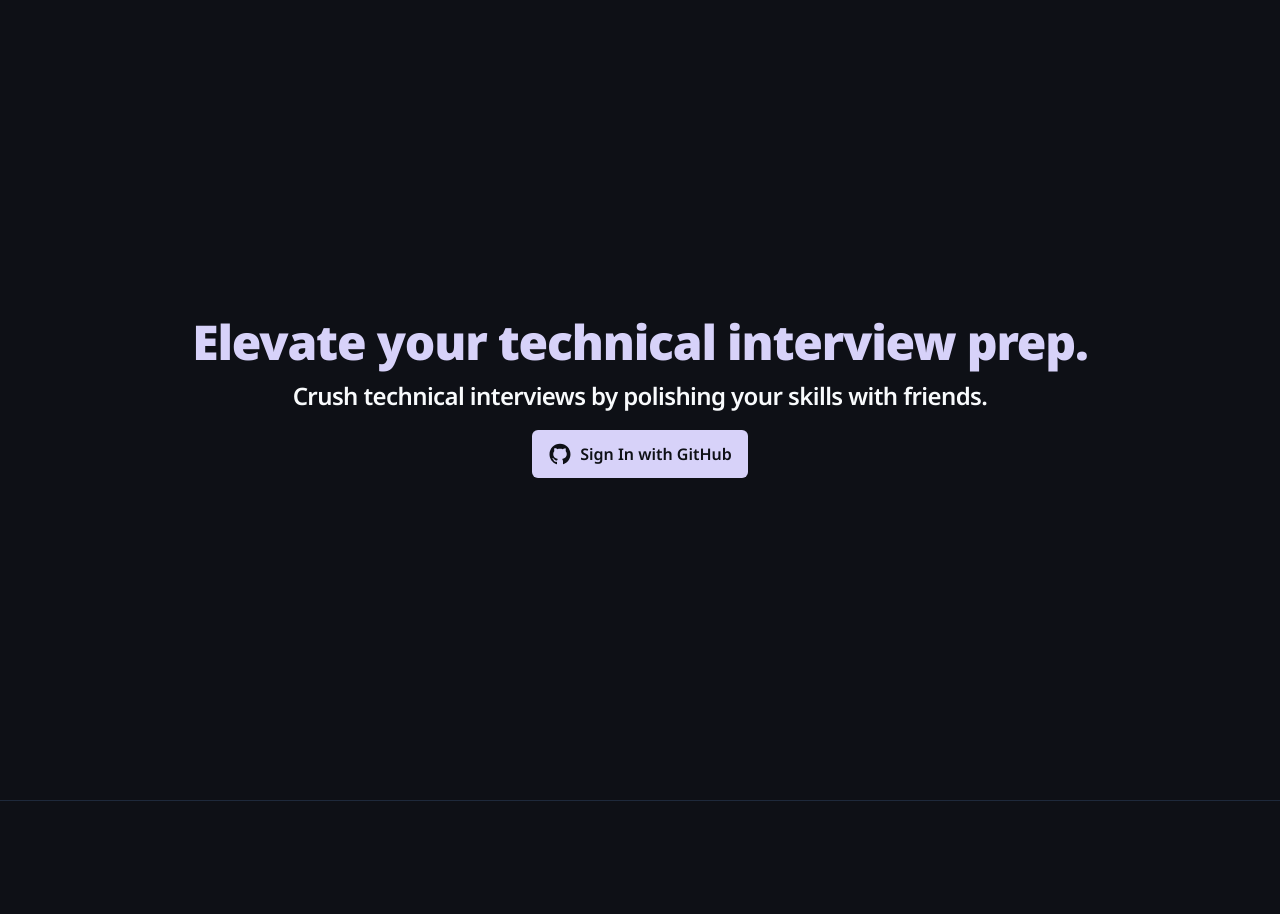
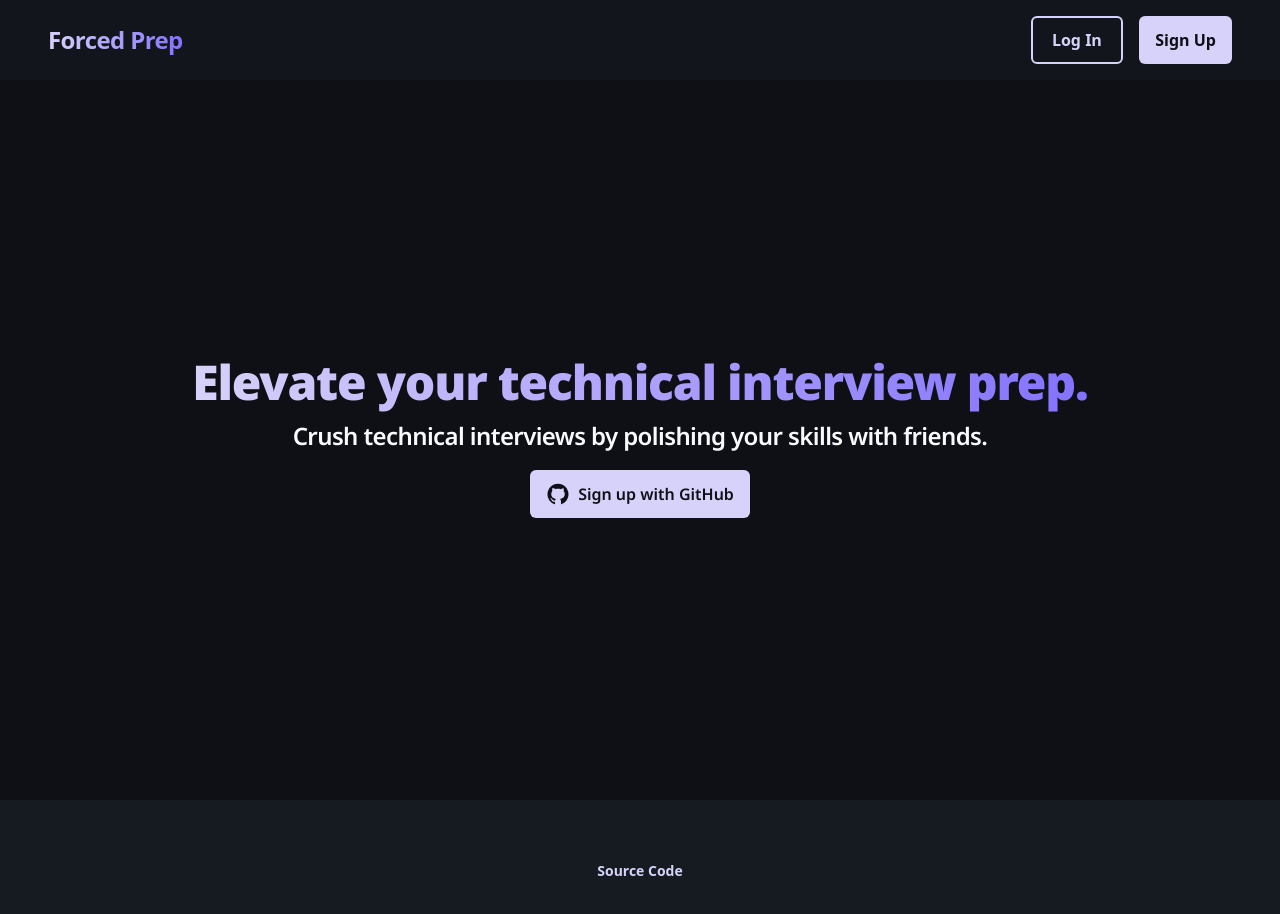
Before and after one commit to CS3219-AY2324S1/ay2324s1-course-assessment-g11, a Next.js app in the folder frontend/: page / in a window 1280 px wide. Shown: the top 914 px of the page. Built offline with nearby package versions, Linux system fonts and the light colour scheme.

Commit message:
style: Add styling for navbar and footer

```diff
--- a/frontend/src/components/footer.tsx
+++ b/frontend/src/components/footer.tsx
@@ -1,6 +1,9 @@
+import { TypographyLink } from "./ui/typography";
+
 export default function Footer() {
   return (
-    <footer className="flex flex-col items-center justify-center w-full h-24 border-t">
-      </footer>
+    <footer className="flex flex-col items-center justify-center w-full h-36 bg-accent">
+      <TypographyLink href="https://github.com/CS3219-AY2324S1/ay2324s1-course-assessment-g11" >Source Code</TypographyLink>
+    </footer>
   )
 }
--- a/frontend/src/components/navbar.tsx
+++ b/frontend/src/components/navbar.tsx
@@ -1,5 +1,16 @@
+import { Button } from "./ui/button";
+import { TypographyH3 } from "./ui/typography";
+
 export default function Navbar() {
   return (
-    <header></header>
+    <header>
+      <div className="flex py-4 bg-card justify-between items-center px-12">
+        <TypographyH3 className="text-transparent bg-clip-text bg-gradient-to-r from-primary to-secondary">Forced Prep</TypographyH3>
+        <div className="grid grid-cols-2 gap-4">
+          <Button variant={"outline"}>Log In</Button>
+          <Button>Sign Up</Button>
+        </div>
+      </div>
+    </header>
   )
 }
--- a/frontend/src/components/ui/button.tsx
+++ b/frontend/src/components/ui/button.tsx
@@ -13,7 +13,7 @@ const buttonVariants = cva(
         destructive:
           "bg-destructive text-destructive-foreground hover:bg-destructive/90",
         outline:
-          "border border-input bg-background hover:bg-accent hover:text-accent-foreground",
+          "border-2 border-primary bg-transparent hover:bg-accent text-primary",
         secondary:
           "bg-secondary text-secondary-foreground hover:bg-secondary/80",
         ghost: "hover:bg-accent hover:text-accent-foreground",
--- a/frontend/src/components/ui/typography.tsx
+++ b/frontend/src/components/ui/typography.tsx
@@ -1,23 +1,23 @@
 
-export function TypographyH1({ children }: { children: React.ReactNode }) {
+export function TypographyH1({ children, className }: { children: React.ReactNode, className?: string }) {
   return (
-    <h1 className="scroll-m-20 text-4xl font-black tracking-tight lg:text-5xl leading-normal lg:leading-normal">
+    <h1 className={`scroll-m-20 text-4xl font-black tracking-tight lg:text-5xl leading-normal lg:leading-normal ${className}`}>
       {children}
     </h1>
   )
 }
 
-export function TypographyH2({ children }: { children: React.ReactNode }) {
+export function TypographyH2({ children, className }: { children: React.ReactNode, className?: string }) {
   return (
-    <h2 className="scroll-m-20 border-b pb-2 text-3xl font-semibold tracking-tight transition-colors first:mt-0 leading-normal lg:leading-normal">
+    <h2 className={`scroll-m-20 text-3xl font-semibold tracking-tight leading-normal lg:leading-normal ${className}`}>
       {children}
     </h2>
   )
 }
 
-export function TypographyH3({ children }: { children: React.ReactNode }) {
+export function TypographyH3({ children, className }: { children: React.ReactNode, className?: string }) {
   return (
-    <h3 className="scroll-m-20 text-2xl font-semibold tracking-tight leading-normal lg:leading-normal">
+    <h3 className={`scroll-m-20 text-2xl font-semibold tracking-tight leading-normal lg:leading-normal ${className}`}>
       {children}
     </h3>
   )
@@ -78,3 +78,12 @@ export function TypographyCode({ children }: { children: React.ReactNode }) {
     </code>
   )
 }
+
+export function TypographyLink({ children, href }: { children: React.ReactNode, href: string }) {
+  return (
+    <a href={href} className="group text-primary text-sm font-semibold leading-tight" target="_blank" rel="noopener noreferrer">
+      {children}
+      <span className="block max-w-0 group-hover:max-w-full transition-all duration-300 delay-300 group-hover:delay-0 h-0.5 bg-primary"></span>
+    </a>
+  )
+}
--- a/frontend/src/pages/index.tsx
+++ b/frontend/src/pages/index.tsx
@@ -11,14 +11,16 @@ const notoSans = Noto_Sans({
 export default function Home() {
   return (
     <main
-      className={`p-24 ${notoSans.className} flex flex-col items-center justify-center min-h-screen text-center`}
+      className={`${notoSans.className}`}
     >
-      <TypographyH1>Elevate your technical interview prep.</TypographyH1>
-      <TypographyH3 >Crush technical interviews by polishing your skills with friends.</TypographyH3>
-      <Button className="my-4">
-        <AiFillGithub className="mr-2 w-6 h-6" />
-        Sign In with GitHub
-      </Button>
+      <div className="h-[calc(100vh-80px)] flex flex-col items-center justify-center text-center">
+        <TypographyH1 className="text-transparent bg-clip-text bg-gradient-to-r from-primary to-secondary">Elevate your technical interview prep.</TypographyH1>
+        <TypographyH3 className="text-foreground">Crush technical interviews by polishing your skills with friends.</TypographyH3>
+        <Button className="my-4">
+          <AiFillGithub className="mr-2 w-6 h-6" />
+          Sign up with GitHub
+        </Button>
+      </div>
     </main>
   )
 }
--- a/frontend/src/styles/globals.css
+++ b/frontend/src/styles/globals.css
@@ -39,22 +39,22 @@
     --background: 220 24% 7%;
     --foreground: 210 40% 98%;
 
-    --card: 222.2 84% 4.9%;
+    --card: 220 20% 9%;
     --card-foreground: 210 40% 98%;
 
-    --popover: 222.2 84% 4.9%;
+    --popover: 215 21% 11%;
     --popover-foreground: 210 40% 98%;
 
     --primary: 248 77% 90%;
     --primary-foreground: 220 24% 7%;
 
-    --secondary: 217.2 32.6% 17.5%;
+    --secondary: 248 99% 72%;
     --secondary-foreground: 210 40% 98%;
 
-    --muted: 217.2 32.6% 17.5%;
+    --muted: 0 0% 36%;
     --muted-foreground: 215 20.2% 65.1%;
 
-    --accent: 217.2 32.6% 17.5%;
+    --accent: 215 21% 11%;
     --accent-foreground: 210 40% 98%;
 
     --destructive: 0 62.8% 30.6%;
@@ -65,7 +65,7 @@
     --ring: 212.7 26.8% 83.9%;
   }
 
-  h1, h2 {
+  h1, h2, h3 {
     color: hsl(var(--primary));
   }
 }
```
